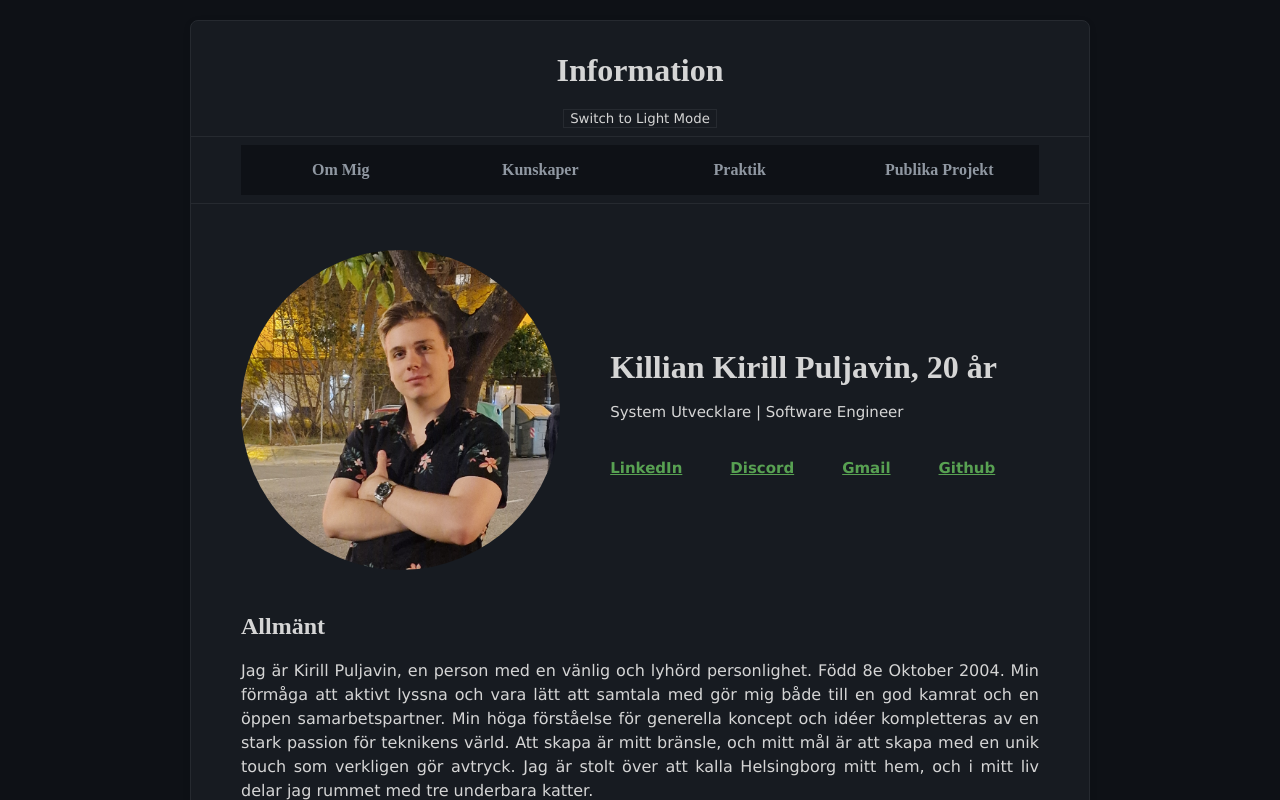
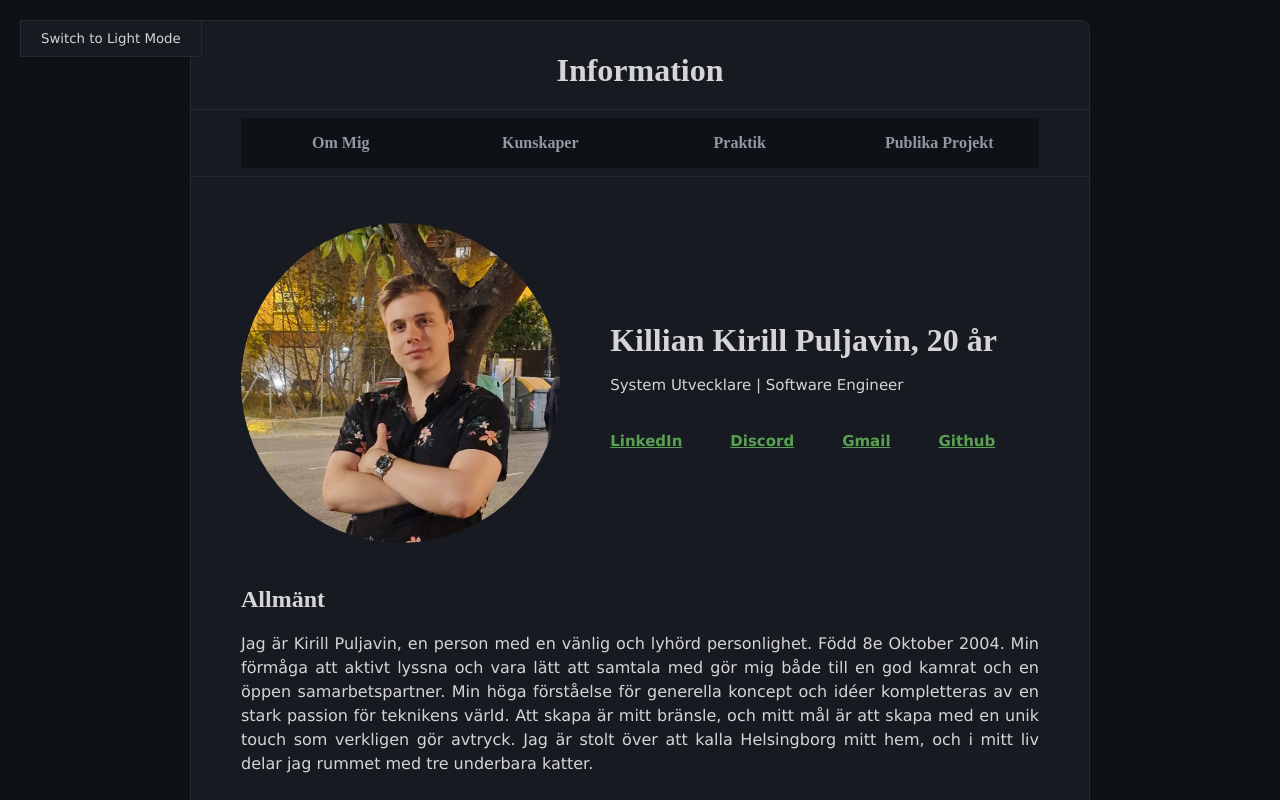
Before and after one commit to KirillPuljavin/KirillPuljavin.github.io, a React (Create React App) app: page / in a window 1280 px wide. Shown: the top 800 px of the page. Built offline with nearby package versions, Linux system fonts and the light colour scheme; the HTML template or start-up script is replaced by a standard one.

Commit message:
FUCK YEAH

```diff
--- a/src/components/Header.jsx
+++ b/src/components/Header.jsx
@@ -22,16 +22,12 @@ const Header = () => {
   };
 
   return (
-    <>
+    <div id="header">
       <h1
         style={{ textAlign: "center", fontSize: "2rem", marginBottom: "20px" }}
       >
         Information
       </h1>
-
-      <button id="toggle-theme" onClick={toggleTheme}>
-        {isLightMode ? "Switch to Dark Mode" : "Switch to Light Mode"}
-      </button>
       <hr
         style={{
           width: "calc(100% + 100px)",
@@ -39,7 +35,7 @@ const Header = () => {
           marginRight: "-50px",
         }}
       />
-      <div className="menu">
+      <div id="navMenu">
         <button onClick={() => navigate("/")}>
           <h3>Om Mig</h3>
         </button>
@@ -60,7 +56,10 @@ const Header = () => {
           marginRight: "-50px",
         }}
       />
-    </>
+      <button id="modeToggleButton" onClick={toggleTheme}>
+        {isLightMode ? "Switch to Dark Mode" : "Switch to Light Mode"}
+      </button>
+    </div>
   );
 };
 
--- a/src/styles/dark-mode.scss
+++ b/src/styles/dark-mode.scss
@@ -1,5 +1,3 @@
-/* dark-mode.scss */
-
 .darkmode {
   --text-primary: #d5d5d5;
   --text-secondary: #9098a2;
@@ -16,35 +14,34 @@
   hr {
     background-color: var(--border-color);
   }
-
   a {
     color: var(--text-secondary);
   }
-
   a:hover {
     color: var(--accent-color);
   }
-
   button {
     background-color: var(--background-secondary);
     color: var(--text-primary);
     border-color: var(--border-color);
+
+    &:hover {
+      background-color: var(--background-tertiary);
     }
-
-  button:hover {
-    background-color: var(--background-tertiary);
   }
 
   #container {
     background-color: var(--background-secondary);
     border-color: var(--border-color);
 
-    .menu button {
+    #header {
+      #navMenu button {
         background-color: var(--background-primary);
         color: var(--text-secondary);
 
         &:hover {
-        background-color: var(--highlight-color);
+          background-color: var(--background-tertiary);
+        }
       }
     }
 
@@ -55,7 +52,6 @@
         .socials {
           a {
             color: var(--accent-color);
-          }
           }
         }
       }
@@ -76,7 +72,6 @@
 
             .experience {
               color: var(--text-secondary);
-            background-color: var(--border-color);
             }
           }
 
@@ -88,6 +83,7 @@
             .label {
               background-color: var(--accent-color);
               color: var(--background-primary);
+            }
           }
         }
       }
--- a/src/styles/general.scss
+++ b/src/styles/general.scss
@@ -2,6 +2,8 @@
 * {
   box-sizing: border-box;
   font-family: Verdana;
+  transition: background-color 0.2s ease, transform 0.2s ease, height 0.2s ease,
+    margin 0.2s ease, box-shadow 0.2s ease;
 }
 
 html {
@@ -78,8 +80,12 @@ a:hover {
 }
 
 button {
+  display: flex;
   border: 1px solid;
-  transition: background-color 0.2s ease, box-shadow 0.2s ease;
+  align-items: center;
+  justify-content: center;
+  padding: 10px 20px;
+  cursor: pointer;
 }
 
 button:hover {
@@ -92,6 +98,7 @@ h3,
 h4,
 h5 {
   font-family: "Microsoft Sans Serif";
+  align-items: center;
 }
 
 p {
@@ -117,23 +124,36 @@ p {
   display: flex;
   flex-direction: column;
 
-  .menu {
+  #header {
+    width: 100%;
+
+    #modeToggleButton {
+      position: absolute;
+      left: 20px;
+      top: 20px;
+      cursor: pointer;
+    }
+
+    #navMenu {
       display: flex;
       justify-content: center;
-    width: 100%;
 
       button {
+        width: 100%;
         border: none;
-      width: 25%;
         height: 50px;
-      cursor: pointer;
-      transition: background-color 0.2s ease, transform 0.2s ease;
+
+        &:hover {
+          margin: -6px 0 -6px 0;
+          height: calc(50px + 12px);
+        }
       }
 
       h3 {
         margin: 0;
         padding: 10px 20px;
         font-size: 1rem;
+      }
     }
   }
 
@@ -181,7 +201,6 @@ p {
         }
       }
     }
-  }
 
     #Utbildning {
       display: flex;
@@ -199,7 +218,7 @@ p {
         box-shadow: 0 4px 6px rgba(0, 0, 0, 0.1);
 
         &:hover {
-        /* Hover styles will be in mode files */
+          cursor: pointer;
         }
 
         .header {
@@ -273,6 +292,7 @@ p {
         }
       }
     }
+  }
 
   #details {
     .skillGroup {
--- a/src/styles/light-mode.scss
+++ b/src/styles/light-mode.scss
@@ -1,14 +1,12 @@
-/* light-mode.scss */
-
 .lightmode {
   --text-primary: #2b2b2b;
-  --text-secondary: #4d5751;
+  --text-secondary: #7a7064;
   --background-primary: #e8e8e5;
   --background-secondary: #f2f2ef;
   --background-tertiary: #dfe7de;
   --border-color: #bfbfbf;
-  --accent-color: #05ce78;
-  --highlight-color: #d7f3e5;
+  --accent-color: #04b86a;
+  --highlight-color: #c1e4d3;
 
   color: var(--text-primary);
   background-color: var(--background-primary);
@@ -16,35 +14,34 @@
   hr {
     background-color: var(--border-color);
   }
-
   a {
     color: var(--text-secondary);
   }
-
   a:hover {
     color: var(--accent-color);
   }
-
   button {
     background-color: var(--background-secondary);
     color: var(--text-primary);
     border-color: var(--border-color);
+
+    &:hover {
+      background-color: var(--background-tertiary);
     }
-
-  button:hover {
-    background-color: var(--background-tertiary);
   }
 
   #container {
     background-color: var(--background-secondary);
     border-color: var(--border-color);
 
-    .menu button {
-      background-color: var(--border-color);
+    #header {
+      #navMenu button {
+        background-color: var(--background-primary);
         color: var(--text-secondary);
 
         &:hover {
           background-color: var(--background-tertiary);
+        }
       }
     }
 
@@ -55,7 +52,6 @@
         .socials {
           a {
             color: var(--accent-color);
-          }
           }
         }
       }
@@ -76,7 +72,6 @@
 
             .experience {
               color: var(--text-secondary);
-            background-color: var(--border-color);
             }
           }
 
@@ -88,6 +83,7 @@
             .label {
               background-color: var(--accent-color);
               color: var(--background-primary);
+            }
           }
         }
       }
```
Lines whose indentation alone changed are shown as unchanged.
